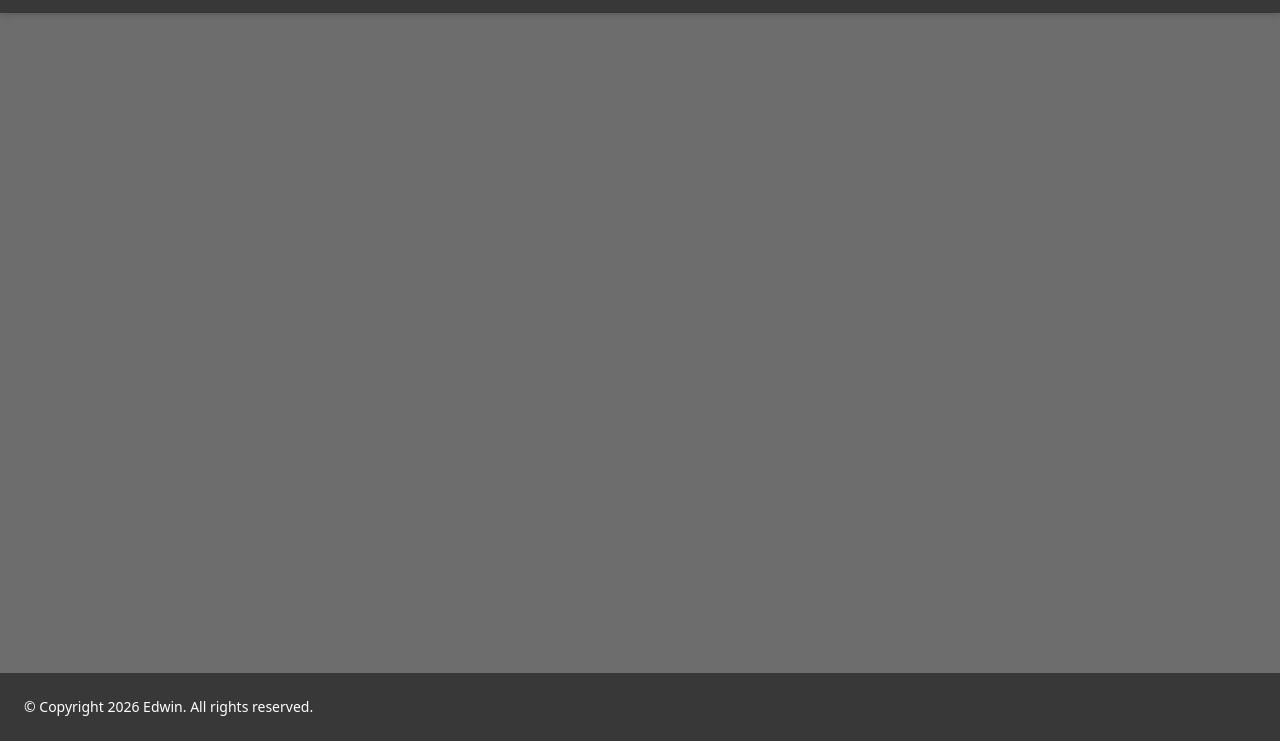
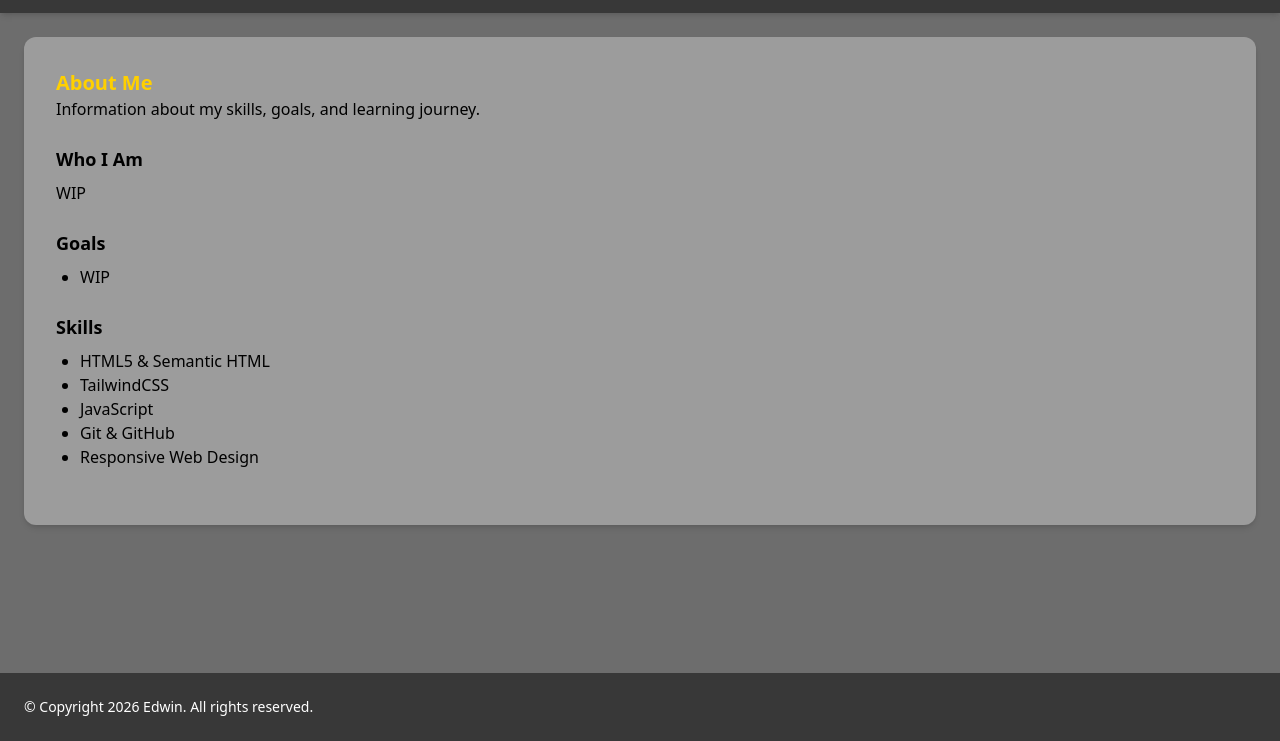
Before and after one commit to MechtrixPrime/C4Prog-WT-23S2-Final-Project, a website: page about.html in a window 1280 px wide. Shown: the part 59-800 px from the top of the page. Drawn offline with Linux system fonts and the light colour scheme.

Commit message:
feat(about):  Added main section

```diff
--- a/about.html
+++ b/about.html
@@ -35,6 +35,73 @@
     </div>
 
 </header>
+
+<!-- MAIN -->
+<main class="container mx-auto flex-grow p-6">
+
+    <!-- PAGE WRAPPER -->
+    <article class="bg-[rgb(156,156,156)] text-black rounded-xl shadow-md p-8">
+
+        <!-- PAGE TITLE (FIXED SEMANTICS) -->
+        <header class="mb-6">
+
+            <h2 class="text-xl font-bold text-[rgb(255,208,0)]">
+                About Me
+            </h2>
+
+            <p>
+                Information about my skills, goals, and learning journey.
+            </p>
+
+        </header>
+
+        <!-- WHO I AM -->
+        <section class="mb-6">
+
+            <h3 class="font-bold text-lg mb-2">
+                Who I Am
+            </h3>
+
+            <p class="mb-2">
+                WIP
+            </p>
+
+        </section>
+
+        <!-- GOALS -->
+        <section class="mb-6">
+
+            <h3 class="font-bold text-lg mb-2">
+                Goals
+            </h3>
+
+            <ul class="list-disc pl-6">
+                <li>WIP</li>
+            </ul>
+
+        </section>
+
+        <!-- SKILLS -->
+        <section class="mb-6">
+
+            <h3 class="font-bold text-lg mb-2">
+                Skills
+            </h3>
+
+            <ul class="list-disc pl-6">
+                <li>HTML5 & Semantic HTML</li>
+                <li>TailwindCSS</li>
+                <li>JavaScript</li>
+                <li>Git & GitHub</li>
+                <li>Responsive Web Design</li>
+            </ul>
+
+        </section>
+
+    </article>
+
+</main>
+
 <!-- FOOTER -->
 <footer class="bg-[rgb(56,56,56)] text-white mt-auto">
 
```
